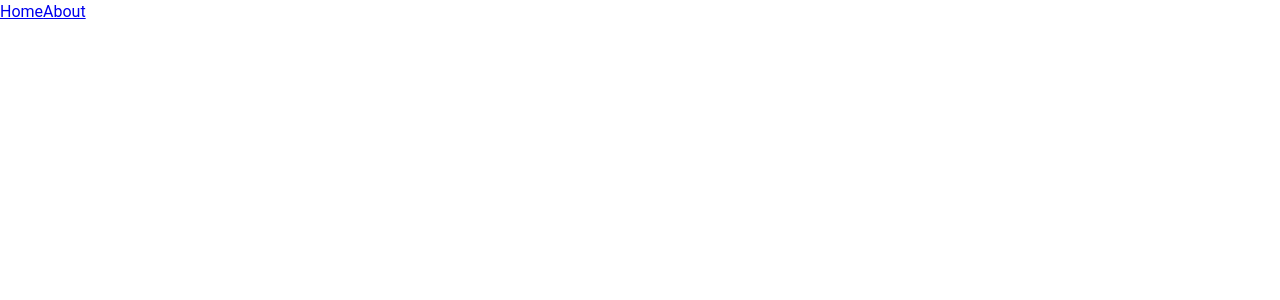
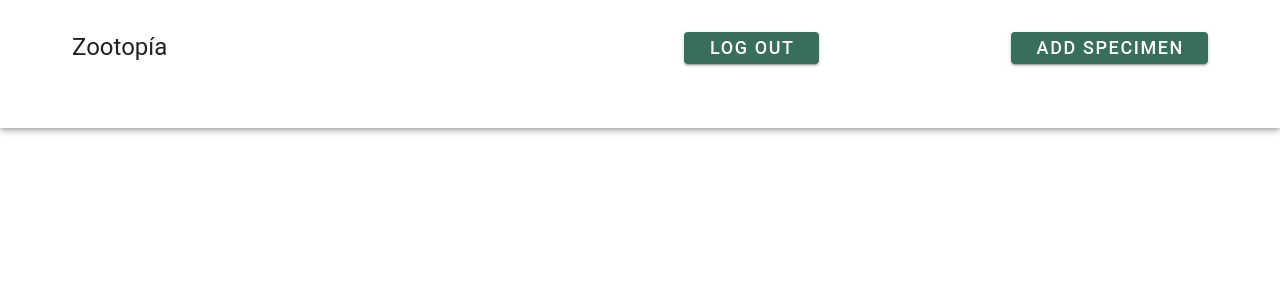
Before and after one commit to RebecaMFep/zootopia-front, a Vue app: page /Home in a window 1280 px wide. Before the commit this address had no page. Shown: the top 300 px of the page. Built offline with nearby package versions, Linux system fonts and the light colour scheme.

Commit message:
changes on home and login view

```diff
--- a/src/components/home/Header.vue
+++ b/src/components/home/Header.vue
@@ -4,24 +4,25 @@
 <template>
     <v-app>
         <v-container class="DesignHeader">
-            <v-app-bar density="prominent" scroll-behavior="hide fade-image" scroll-threshold="1000"
-                image="https://picsum.photos/1920/1080?random">
+            <v-app-bar density="prominent" scroll-behavior="hide fade-image" scroll-threshold="1000">
+
                 <v-container class="ComponentsHeader">
                     <v-toolbar-items>
-                        <v-container class="Title"> <div class="text-h5">Zootopía</div></v-container>
+                        <v-container class="Title">
+                            <div class="text-h5">Zootopía</div>
+                        </v-container>
 
-                        <v-container class="Buttons">
-                            <v-btn variant="tonal" color="#386F5B"> Log out
+                        <v-container class="Button1">
+                            <v-btn variant="elevated" color="#386F5B" density="default" size="x-large"> Log out
 
                             </v-btn>
+                        </v-container>
+                        <v-container class="Button2">
+                            <v-btn variant="elevated" color="#386F5B" density="default" size="x-large">
 
-
-
-                            <v-btn prepend-icon="$plus" variant="tonal" color="#386F5B">
                                 Add specimen
                             </v-btn>
                         </v-container>
-
 
                     </v-toolbar-items>
                 </v-container>
@@ -59,4 +60,29 @@
     </v-toolbar>
 </template> -->
 
-<style lang="scss" scoped></style>
+<style lang="scss" scoped>
+.DesignHeader {
+    background-image: url(../../assets/images/TIN-319\ Zootopia_large.jpg);
+    background-size: cover;
+    background-position: center;
+}
+
+.Title {
+    display: flex;
+
+
+}
+
+.Button1 {
+    display: flex;
+    justify-content: end;
+
+
+}
+
+.Button2 {
+    display: flex;
+    justify-content: end;
+
+}
+</style>
--- a/src/router/index.js
+++ b/src/router/index.js
@@ -1,21 +1,20 @@
 import { createRouter, createWebHistory } from 'vue-router'
-import HomeView from '../views/HomeView.vue'
+import HomeView from '../views/HomeView.vue';
+import LoginView from '../views/LoginView.vue'
 
 const router = createRouter({
   history: createWebHistory(import.meta.env.BASE_URL),
   routes: [
     {
       path: '/',
-      name: 'home',
-      component: HomeView
+      name: 'login',
+      component: LoginView
     },
     {
-      path: '/about',
-      name: 'about',
-      // route level code-splitting
-      // this generates a separate chunk (About.[hash].js) for this route
-      // which is lazy-loaded when the route is visited.
-      component: () => import('../views/AboutView.vue')
+      path: '/Home',
+      name: 'HomeView',
+
+      component: () => import('../views/HomeView.vue'),
     }
   ]
 })
--- a/src/views/AboutView.vue
+++ /dev/null
@@ -1,8 +0,0 @@
-<template>
-
-  <h1>hola about</h1>
-</template>
-
-<style lang="scss" scoped>
-
-</style>
--- a/src/views/HomeView.vue
+++ b/src/views/HomeView.vue
@@ -1,5 +1,5 @@
 <script setup>
-import Header from '@/components/home/header.vue';
+import Header from '@/components/Home/Header.vue';
 
 
 
--- /dev/null
+++ b/src/views/LoginView.vue
@@ -0,0 +1,6 @@
+<template>
+
+</template>
+<script>
+
+</script>
```
